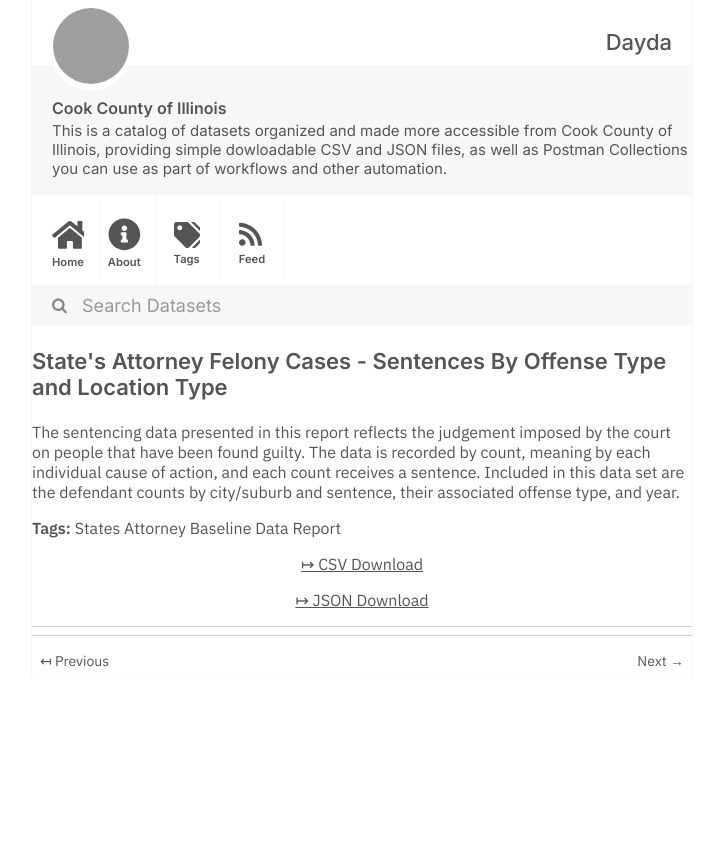
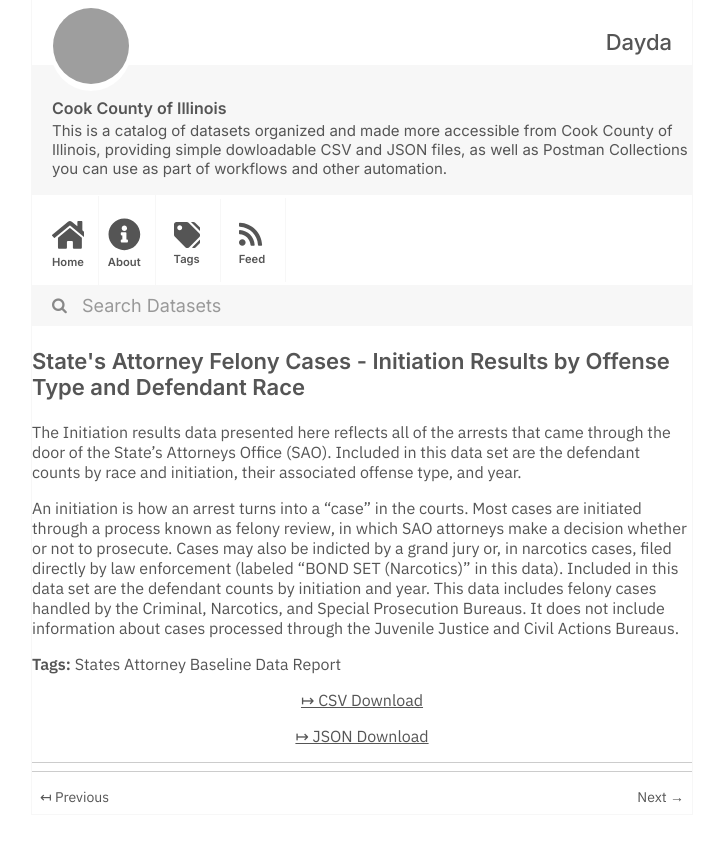
Before and after one commit to dayda-entities/cook-county-of-illinois, a Jekyll site: the page built from _posts/2020-11-10-state's-attorney-felony-cases-.md, in a window 1280 px wide, cut to the strip 0-842 px from the top of the page. Shown: the whole strip, without its empty margins (278-1001 px from the left). Built offline with Jekyll 4.4.1, drawn with Linux system fonts in a browser that asks for light colours; grey boxes are pictures that could not be loaded.

Commit message:
Publish Data

```diff
--- a/_posts/2020-11-10-state's-attorney-felony-cases-.md
+++ b/_posts/2020-11-10-state's-attorney-felony-cases-.md
@@ -1,7 +1,9 @@
 ---
-title: State's Attorney Felony Cases - Sentences By Offense Type and Location Type
-created: '2020-11-10T16:57:50.185237'
-modified: '2020-11-10T16:57:50.185249'
+title: >-
+  State's Attorney Felony Cases - Initiation Results by Offense Type and
+  Defendant Race
+created: '2020-11-10T16:57:52.926135'
+modified: '2020-11-10T16:57:52.926146'
 state: active
 type: dataset
 tags:
@@ -9,10 +11,12 @@ tags:
 groups:
   - Local Government
 csv_url: >-
-  https://datacatalog.cookcountyil.gov/api/views/uf6g-sr2x/rows.csv?accessType=DOWNLOAD
+  https://datacatalog.cookcountyil.gov/api/views/vhdq-rf99/rows.csv?accessType=DOWNLOAD
 json_url: >-
-  https://datacatalog.cookcountyil.gov/api/views/uf6g-sr2x/rows.json?accessType=DOWNLOAD
+  https://datacatalog.cookcountyil.gov/api/views/vhdq-rf99/rows.json?accessType=DOWNLOAD
 layout: post
 
 ---
-The sentencing data presented in this report reflects the judgement imposed by the court on people that have been found guilty. The data is recorded by count, meaning by each individual cause of action, and each count receives a sentence. Included in this data set are the defendant counts by city/suburb and sentence, their associated offense type, and year.
+The Initiation results data presented here reflects all of the arrests that came through the door of the State's Attorneys Office (SAO). Included in this data set are the defendant counts by race and initiation, their associated offense type, and year.
+
+An initiation is how an arrest turns into a “case” in the courts. Most cases are initiated through a process known as felony review, in which SAO attorneys make a decision whether or not to prosecute. Cases may also be indicted by a grand jury or, in narcotics cases, filed directly by law enforcement (labeled "BOND SET (Narcotics)" in this data). Included in this data set are the defendant counts by initiation and year. This data includes felony cases handled by the Criminal, Narcotics, and Special Prosecution Bureaus. It does not include information about cases processed through the Juvenile Justice and Civil Actions Bureaus.
```
